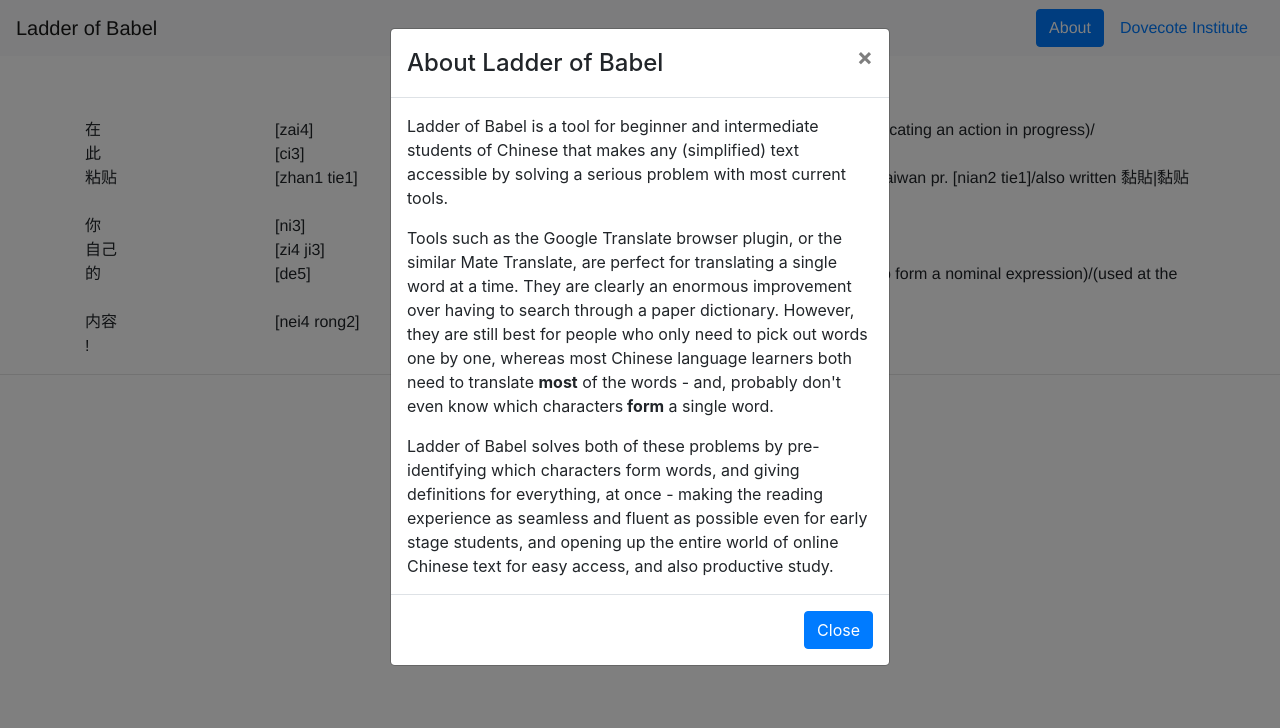
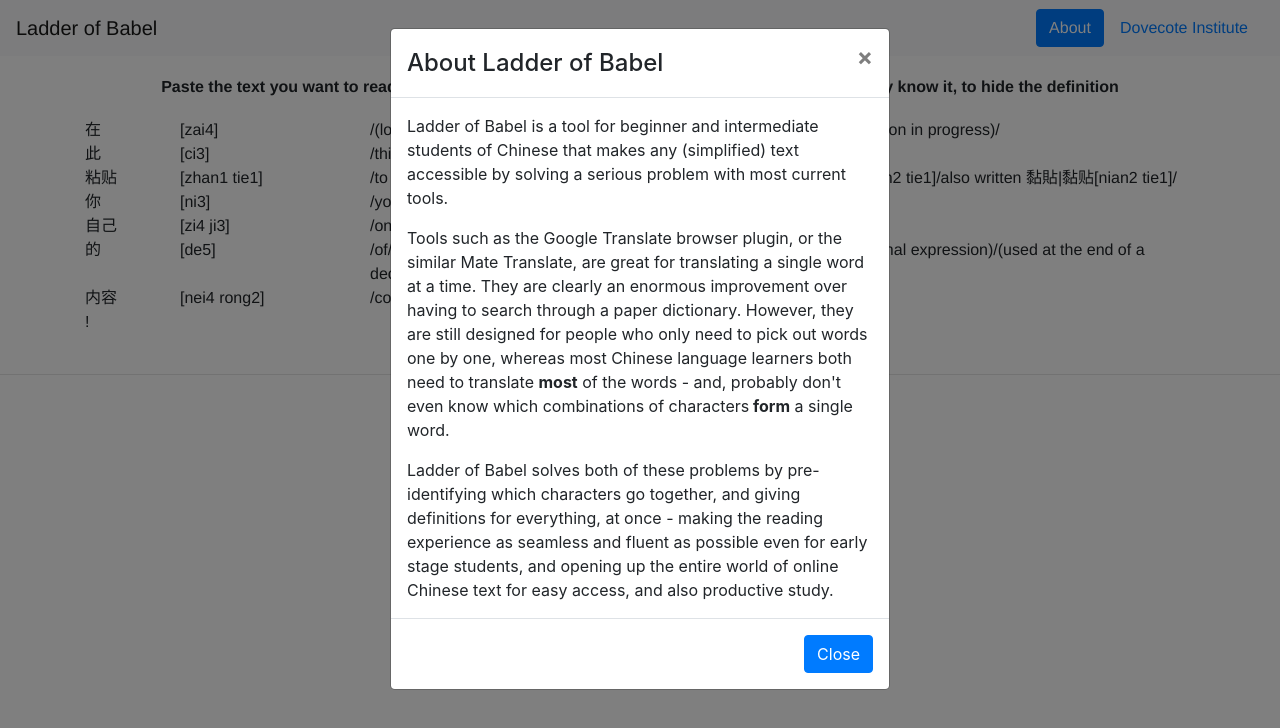
Before and after one commit to amloewi/ladder-of-babel, a React (Create React App) app: page / in a window 1280 px wide. Both pictures are taken after a click on the button "About". Shown: the top 728 px of the page. Built offline with nearby package versions, Linux system fonts and the light colour scheme.

Commit message:
Added instructions
And made some copy changes in About; maybe that's it?

```diff
--- a/src/App.css
+++ b/src/App.css
@@ -37,3 +37,5 @@
     transform: rotate(360deg);
   }
 }
+
+.hidden { display:none; }
--- a/src/App.js
+++ b/src/App.js
@@ -18,7 +18,8 @@
       {"token":"内容", "pinyin":"[nei4 rong2]", "definition": "/content/substance/details/CL:個|个[ge4],項|项[xiang4]/"},
       {"token":"!", "pinyin":"", "definition": ""}
     ],
-      text: "在此粘贴你自己的内容!"
+      text: "在此粘贴你自己的内容!",
+      total: 0
     };
     // Would prefer the less insane syntax for this
     this.handleInputChange = this.handleInputChange.bind(this)
@@ -28,7 +29,22 @@
     this.setState({
       text: event.target.value,
       translation: this.translate(event.target.value),
-      show: this.translation.map (() => true) // OR have it be a property of the word, probably; but, onclick?
+    })
+  }
+
+  toggle(ix) {
+    const updated = this.state.translation.map((word, j) => {
+      if (ix==j) {
+        return {...word, show: word.show == "hidden" ? "" : "hidden"}
+      } else {
+        return word
+      }
+    })
+    const total = updated.map(word => word["show"]=="hidden").reduce((a, b) => a + b)
+
+    this.setState({
+      translation: updated,
+      total: total
     })
   }
 
@@ -68,21 +84,25 @@
   render() {
     return(
       <Container>
+        <b>Paste the text you want to read in here: </b>&nbsp;&nbsp;
         <input
             type="text"
             onChange={ this.handleInputChange }
             value={ this.state.text }
         />
+        &nbsp;&nbsp;<b>Click on a word if you already know it, to hide the definition</b>
         <p></p>
-        {/* I should presumably make this into a component with the behavior I want */}
-        {/* <Word word={word} key={ix} /> */}
         {this.state.translation.map((word, ix) =>
-          <Row key={ix} style={{textAlign: "left"}}>
-            <Col md={2}>{word["token"]}</Col>
-            <Col md={2}>{word["pinyin"]}</Col>
-            <Col md={8}>{word["definition"]}</Col>
+          <Row key={ix} style={{textAlign: "left"}} onClick={() => this.toggle(ix)}>
+            <Col md={1}>{word["token"]}</Col>
+            <Col md={2} className={word["show"]}>{word["pinyin"]}</Col>
+            <Col md={9} className={word["show"]}>{word["definition"]}</Col>
           </Row>
         )}
+        <div>
+          <b>You knew {this.state.total} of these words!</b>
+          <p></p>
+        </div>
       </Container>
     )
   }
@@ -107,12 +127,12 @@
         <Modal.Body>
           Ladder of Babel is a tool for beginner and intermediate students of Chinese that makes any (simplified) text accessible by solving a
           serious problem with most current tools.<p></p>
-          Tools such as the Google Translate browser plugin, or the similar Mate Translate, are perfect for translating a single word at a time. They are
-          clearly an enormous improvement over having to search through a paper dictionary. However, they are still best for people who only need to pick out
+          Tools such as the Google Translate browser plugin, or the similar Mate Translate, are great for translating a single word at a time. They are
+          clearly an enormous improvement over having to search through a paper dictionary. However, they are still designed for people who only need to pick out
           words one by one, whereas
-          most Chinese language learners both need to translate <b>most</b> of the words - and, probably don't even know which characters
+          most Chinese language learners both need to translate <b>most</b> of the words - and, probably don't even know which combinations of characters
            <b> form</b> a single word.<p></p>
-           Ladder of Babel solves both of these problems by pre-identifying which characters form words, and giving definitions for everything, at once -
+           Ladder of Babel solves both of these problems by pre-identifying which characters go together, and giving definitions for everything, at once -
            making the reading experience as seamless and fluent as possible even for early stage students, and opening up the entire world of online Chinese
            text for easy access, and also productive study.
         </Modal.Body>
@@ -139,7 +159,7 @@
       <p></p>
       <Translation />
       <hr></hr>
-      <footer class="container">
+      <footer className="container">
         <p>&copy; Dovecote Institute 2020</p>
       </footer>
     </div>
```
